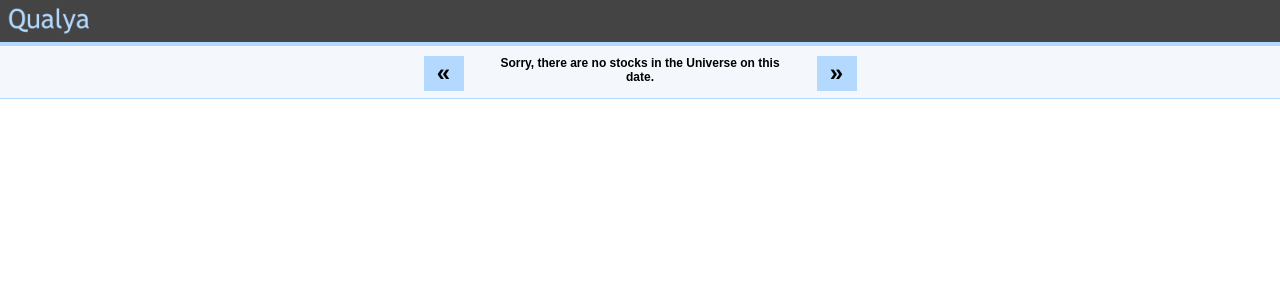
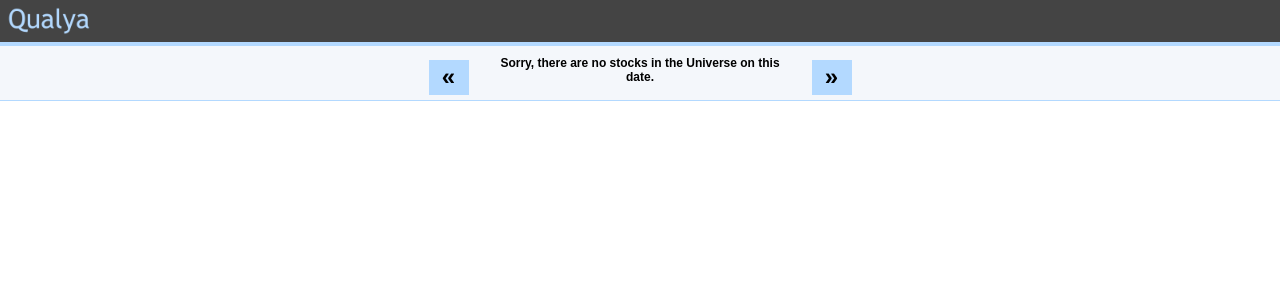
Before and after one commit to mwunder/qualya, a Django app: template twitter_stock/templates/stock_sentiment_universe.html in a window 1280 px wide. Shown: the top 300 px of the page. Run offline with Django 3.2, Linux system fonts and the light colour scheme; the template is opened without the code that fills it: most values are stand-ins (such as "Sample title", 1, 10 or a date in 2020); parts of the project's set-up code (start-up, migrations or seed data) failed here and were passed over.

Commit message:
Add some minor styling changes to the Universe page

```diff
--- a/twitter_stock/static/css/stock_sentiment_universe.css
+++ b/twitter_stock/static/css/stock_sentiment_universe.css
@@ -16,6 +16,8 @@
 }
 
 .date-button {
+  display: table-cell;
+  vertical-align: middle;
   background-color: #b3d9ff;
   border: none;
 }
@@ -32,6 +34,12 @@
 #histogram-container {
   display: none;
   margin: 15px 0;
+}
+
+#sentiment-bars-container {
+  display: none;
+  background-color: #f4f7fb;
+  border: 1px solid #555555;
 }
 
 .sentiment-bar {
@@ -51,7 +59,6 @@
   .date-button {
     height: 20px;
     width: 25px;
-    margin: 6px 2px 0 2px;
     font: 700 18px "Arial", sans-serif;
   }
 
@@ -60,7 +67,9 @@
   }
 
   #sentiment-bars-container {
-    margin: 35px 0;
+    padding: 12px 0;
+    max-width: 305px;
+    margin: 30px auto;
   }
 }
 
@@ -78,7 +87,9 @@
   }
 
   #sentiment-bars-container {
-    margin: 40px 0;
+    padding: 20px 0;
+    max-width: 360px;
+    margin: 35px auto;
   }
 }
 
@@ -88,7 +99,7 @@
   .date-button {
     height: 30px;
     width: 35px;
-    margin: 7px 10px;
+    margin: 5px;
     font: 700 22px "Arial", sans-serif;
   }
 
@@ -97,7 +108,9 @@
   }
 
   #sentiment-bars-container {
-    margin: 45px 0;
+    padding: 25px 0;
+    max-width: 420px;
+    margin: 40px auto;
   }
 }
 
@@ -115,13 +128,17 @@
   }
 
   #sentiment-bars-container {
-    margin: 50px 0;
+    padding: 30px 0;
+    max-width: 460px;
+    margin: 45px auto;
   }
 }
 
 
-/*
 @media only screen and (min-width: 700px) {
 
+  #sentiment-bars-container {
+    max-width: 560px;
+    margin: 50px auto;
+  }
 }
-*/
--- a/twitter_stock/static/js/stock_sentiment_universe.js
+++ b/twitter_stock/static/js/stock_sentiment_universe.js
@@ -1,6 +1,6 @@
 'use strict';
 
-var DEBUG_UNIVERSE = true;
+var DEBUG_UNIVERSE = false;
 
 
 /* METHODS ========================================================================================================================================*/
@@ -28,7 +28,11 @@
         //pluralize string if necessary
         var stk = SYMBOLS.length == 1 ? ' stock' : ' stocks';
 
+        //add text to the universe container
         universe.appendChild(document.createTextNode("The Universe contains "+SYMBOLS.length+stk+" on "+DATE+"."));
+
+        //display sentiment bars
+        document.getElementById("sentiment-bars-container").style.display = 'block';
 
     } else {
 
@@ -45,7 +49,7 @@
     var width     = 500,
         height    = 125,
         cols      = ['darkred', 'rgba(255,0,0,1)', 'silver', 'rgba(0,255,0,1)', 'darkgreen'],
-        textColor = 'rgb(0,135,255)',
+        textColor = 'black', //'rgb(0,135,255)',
         bordBot   = '1px solid rgb(125,125,125)',
         //bordRad   = '5px',
         sortedData,
```
